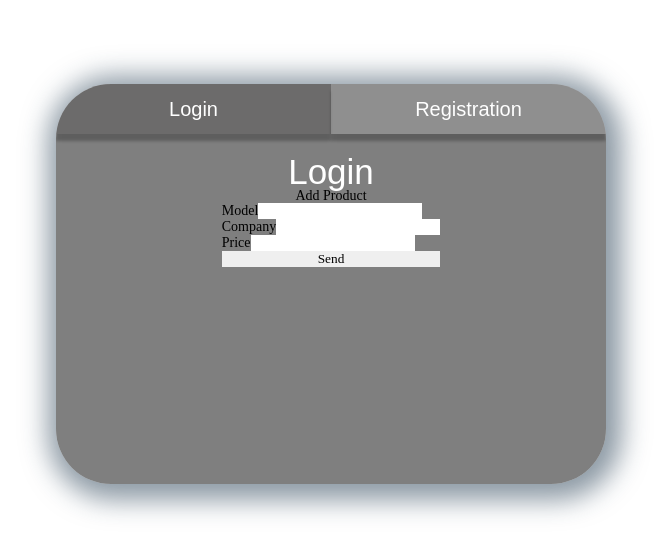
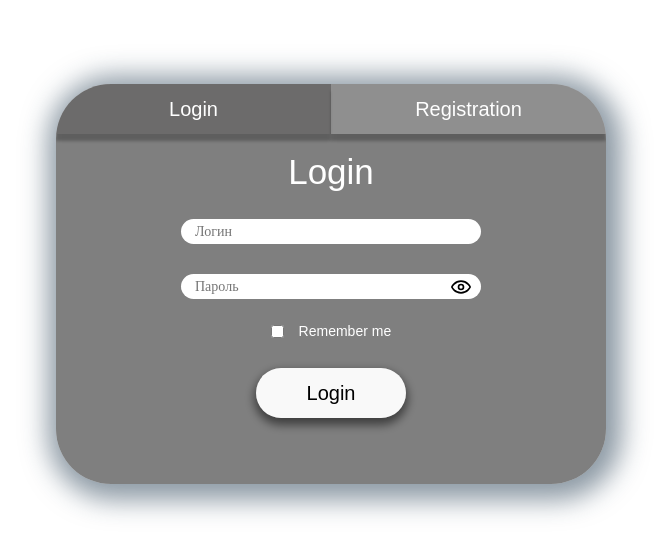
Before and after one commit to Lexso777/taskmanager1, a React (Create React App) app in the folder frontend/: page / in a window 1280 px wide. Shown: the part 116-670 px from the top of the page, without its empty margins (309-978 px from the left). Built offline with nearby package versions, Linux system fonts and the light colour scheme.

Commit message:
correct form

```diff
--- a/frontend/src/components/LoginPage/forms/LoginForm.jsx
+++ b/frontend/src/components/LoginPage/forms/LoginForm.jsx
@@ -5,8 +5,6 @@ const LoginForm = () => {
 
 
     const [passwordVisible, setpasswordVisible] = useState(false);
-
-
     const passwordInputRef = useRef(null);
 
 
@@ -24,9 +22,7 @@ const LoginForm = () => {
     return (
         <>
             <h2 className={style.h2}>Login</h2>
-
-            <h3>Add Product</h3>
-            <form method="POST" action="http://localhost:8080/create" className={style.test}>
+            {/* <form method="POST" action="http://localhost:8080/create" className={style.test}>
                 <div>
                     <label>Model</label>
                     <input type="text" name="model" />
@@ -40,8 +36,51 @@ const LoginForm = () => {
                     <input type="number" name="price" />
                 </div>
                 <input type="submit" value="Send" />
+            </form> */}
+            <form method='POST' action="http://localhost:8080/create" className={style.form}>
+                <input
+                    className={style.input}
+                    type="email"
+                    autoComplete="username"
+                    placeholder='Логин'
+                />
+                <div className={style.password__container}>
+                    <svg
+                        onClick={togglePasswordVisibility}
+                        xmlns="http://www.w3.org/2000/svg"
+                        width="24"
+                        height="24"
+                        viewBox="0 0 24 24"
+                        fill="none"
+                        stroke="currentColor"
+                        strokeWidth="2"
+                        strokeLinecap="round"
+                        strokeLinejoin="round"
+                        style={{ cursor: 'pointer' }}
+                    >
+                        <path d="M1 12s3-7 11-7 11 7 11 7-3 7-11 7-11-7-11-7z"></path>
+                        <circle cx="12" cy="12" r="3"></circle>
+                    </svg>
+                    <input
+                        ref={passwordInputRef}
+                        className={style.input}
+                        type={passwordVisible ? 'text' : 'password'}
+                        autoComplete="current-password"
+                        placeholder='Пароль'
+                        onChange={(e) => setPassword(e.target.value)}
+                    />
+                </div>
+                <label className={style.label}>
+                    <input type="checkbox" name="agree"></input>
+                    <span>Remember me</span>
+                </label>
+                <button
+                    className={style.button}
+                // onClick={() => counted()}
+                >
+                    Login
+                </button>
             </form>
-            {/* </form> */}
         </>
     );
 };
--- a/frontend/src/components/LoginPage/forms/RegisterForm.jsx
+++ b/frontend/src/components/LoginPage/forms/RegisterForm.jsx
@@ -1,33 +1,62 @@
-import React from 'react';
+import React, { useState } from 'react';
 import style from './Form.module.css'
 
 const RegisterForm = () => {
+
+
+    const [input1, setInput1] = useState('');
+    const [input2, setInput2] = useState('');
+    const [match, setMatch] = useState(null);
+
+    const checkInput = (event) => {
+        event.preventDefault();
+
+
+        if (input1 === input2) {
+            setMatch(true)
+
+        event.target.submit();
+        } else {
+            setMatch(false)
+        }
+    }
+
+
     return (
         <>
             <h2 className={style.h2}>Register</h2>
-            <form className={style.form}>
+            <form  method='POST' action="http://localhost:8080/create" onSubmit={checkInput}  className={style.form}>
             <input
                 className={style.input}
                 type="email"
-                    autoComplete="username"
+                name="email"
+                autoComplete="email"
                 placeholder='Введите адрес эл.почты'
             />
             <input
                 className={style.input}
                 type="password"
+                name="password"
                 autoComplete="current-password"
                 placeholder='Придумайте пароль'
-
+                onChange={(e) => setInput1(e.target.value)}
             />
             <input
                 className={style.input}
                 type="password"
+                name="current-password"
                 autoComplete="current-password"
                 placeholder='Повторите пароль'
+                onChange={(e) => setInput2(e.target.value)}
             />
+            {match !== null && (
+                <div>
+                    {match ? <div></div> : <div>Пароли не совпадают</div>}
+                </div>
+            )}
             <button
                 className={style.button}
-                // onClick={() => counted()}
+                type='submit'
             >
                 Register
             </button>
```
Also changed, not shown: 1 other file (tests, documents, lock files or other folders). Lines whose indentation alone changed are shown as unchanged.
